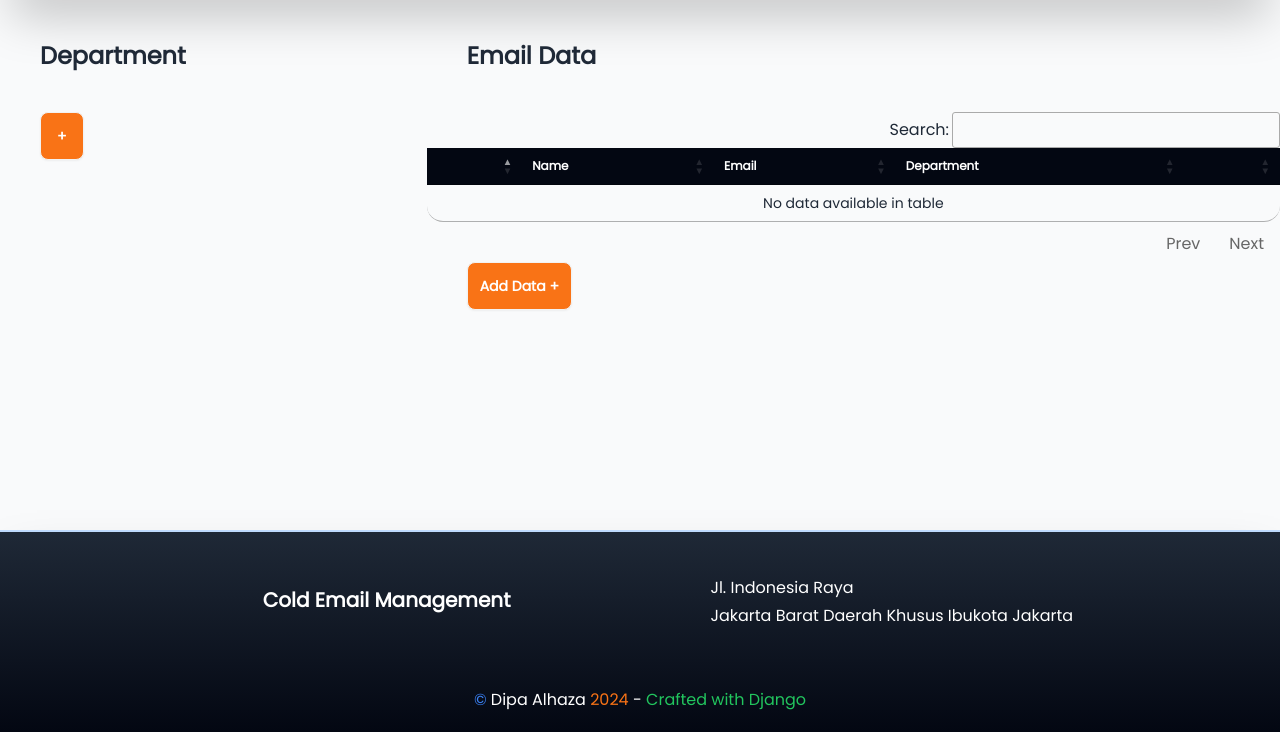
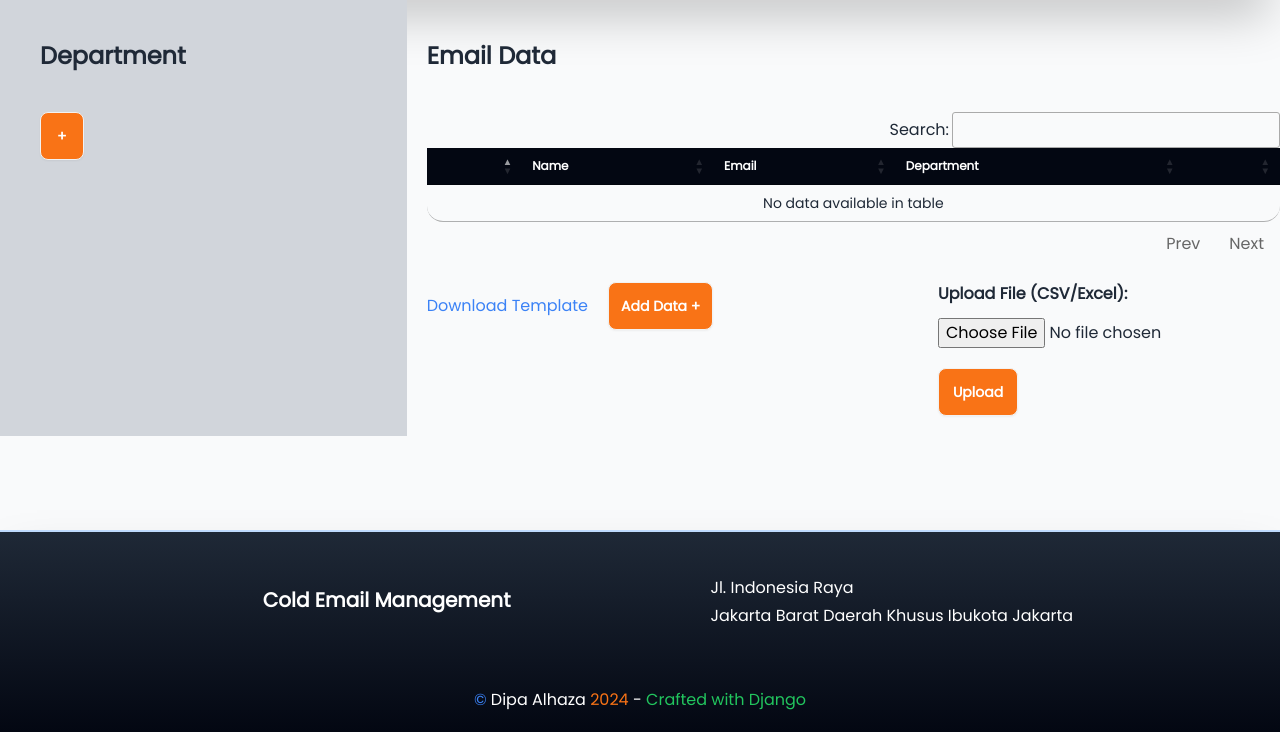
Before and after one commit to dpalhz/cold-email, a Django app: page /email-data/ in a window 1280 px wide. Shown: the part 68-800 px from the top of the page. Run offline with Django 5.2, Linux system fonts and the light colour scheme; the visitor is signed in with stand-in values (Sample User, id 1); data that the repository does not hold is empty; parts of the project's set-up code (start-up, migrations or seed data) failed here and were passed over; some libraries are stand-ins or nearby versions.

Commit message:
feat: add bulking email feature

```diff
--- a/email_data/templates/email_list.html
+++ b/email_data/templates/email_list.html
@@ -3,13 +3,12 @@
 {% endblock meta %} {% block content %}
 
 <div class="grid grid-cols-3">
-  <div>
+  <div class="bg-gray-300 mr-5">
     {% include 'department_list.html' %}
 
   </div>
-
   <div class="col-span-2">
-    <div class="text-2xl font-semibold m-10">Email Data</div>
+    <div class="text-2xl font-semibold m-10 ml-0">Email Data</div>
     <table class="table" id="emailTable">
       <thead class="bg-gray-950 text-white">
         <tr>
@@ -70,17 +69,46 @@
       </div>
     </dialog>
 
-    <a href="{% url 'email_data:email_create' %}"
-      class="btn btn-base bg-orange-500 hover:bg-orange-600 hover:text-orange-100 ml-10 mb-20 text-white rounded-lg p-3">Add
-      Data +</a>
+    <div class="flex gap-5 justify-between items-start my-5">
+      <div class="flex items-center gap-5">
+        <a href="{% url 'email_data:download_template' %}"
+          class="font-regular text-base text-blue-500 hover:underline hover:text-blue-700">
+          Download Template
+        </a>
+
+        <a href="{% url 'email_data:email_create' %}"
+          class="btn btn-base bg-orange-500 hover:bg-orange-600 hover:text-orange-100 text-white rounded-lg p-3">Add
+          Data +</a>
+      </div>
+
+
+      <div>
+        <form method="post" class="flex flex-col gap-5" enctype="multipart/form-data"
+          action="{% url 'email_data:bulk_add_email' %}">
+          {% csrf_token %}
+          <div class="flex flex-col gap-3">
+            <label for="file" class="font-semibold">Upload File (CSV/Excel):</label>
+            <input type="file" name="file" id="file" required>
+          </div>
+          <button
+            class="btn btn-base bg-orange-500 hover:bg-orange-600 hover:text-orange-100 text-white rounded-lg p-3 w-20"
+            type="submit">Upload</button>
+        </form>
+
+
+
+        {% if messages %}
+        <ul>
+          {% for message in messages %}
+          <li {% if message.tags %} class="{{ message.tags }}" {% endif %}>{{ message }}</li>
+          {% endfor %}
+        </ul>
+        {% endif %}
+      </div>
+    </div>
 
 
   </div>
-
-
-
-
-
 </div>
 
 
@@ -90,7 +118,7 @@
 
 <style>
   .dt-container {
-    margin: 2.5rem;
+    margin-right: 2.5rem;
   }
 
   .dataTables_wrapper .dataTables_paginate .paginate_button {
--- a/email_data/urls.py
+++ b/email_data/urls.py
@@ -13,4 +13,6 @@ urlpatterns = [
     path('department/create/', views.create_department, name='department_create'),
     path('department/edit/<uuid:pk>/', views.edit_department, name='department_edit'),
     path('department/delete/<uuid:pk>/', views.delete_department, name='department_delete'),
+    path('bulk-add-email/', views.bulk_add_email, name='bulk_add_email'),
+    path('download-template/', views.download_template, name='download_template'),
 ]
--- a/email_data/views.py
+++ b/email_data/views.py
@@ -1,7 +1,13 @@
 from django.shortcuts import render, get_object_or_404, redirect
-from django.http import JsonResponse
+from django.http import JsonResponse, HttpResponse
 from .models import EmailData, Department
 from django.contrib.admin.views.decorators import staff_member_required
+
+from django.contrib import messages
+import pandas as pd
+from django.core.files.storage import default_storage
+import os
+
 
 from .forms import EmailDataForm, DepartmentForm
 @staff_member_required(login_url='/auth/login/')
@@ -93,3 +99,63 @@ def get_all_emails(request):
 def get_emails_by_department(request, department):
     emails = EmailData.objects.filter(group=department).values('nama', 'email', 'created_at', 'updated_at', 'group')
     return JsonResponse(list(emails), safe=False)
+
+
+def bulk_add_email(request):
+    if request.method == "POST":
+        file = request.FILES.get('file')
+        if not file:
+            messages.error(request, "No file uploaded.")
+            return redirect('email_data:email_list')
+
+        file_extension = os.path.splitext(file.name)[1].lower()
+        if file_extension not in ['.csv', '.xls', '.xlsx']:
+            messages.error(request, "Unsupported file format. Please upload a CSV or Excel file.")
+            return redirect('email_data:email_list')
+
+        try:
+            # Process the file directly from memory
+            if file_extension == '.csv':
+                df = pd.read_csv(file)
+            else:  # Assuming it's an Excel file
+                df = pd.read_excel(file)
+
+            # Validate the columns
+            required_columns = {'nama', 'email', 'department'}
+            if not required_columns.issubset(df.columns):
+                messages.error(request, "The uploaded file is missing required columns.")
+                return redirect('email_data:email_list')
+
+            for _, row in df.iterrows():
+                department_name = row.get('department', '')
+                department, created = Department.objects.get_or_create(nama=department_name)
+                EmailData.objects.create(
+                    nama=row.get('nama', ''),
+                    email=row.get('email', ''),
+                    department=department
+                )
+
+            messages.success(request, "Emails added successfully!")
+
+        except Exception as e:
+            messages.error(request, f"An error occurred: {e}")
+
+    return redirect('email_data:email_list')
+
+
+
+def download_template(request):
+    # Create a DataFrame for the Excel template
+    data = {
+        'nama': ['John Doe', 'Jane Smith'],
+        'email': ['john@example.com', 'jane@example.com'],
+        'department': ['IT', 'HR']
+    }
+    df = pd.DataFrame(data)
+
+    # Convert DataFrame to an Excel file in memory
+    response = HttpResponse(content_type='application/vnd.openxmlformats-officedocument.spreadsheetml.sheet')
+    response['Content-Disposition'] = 'attachment; filename=email_template.xlsx'
+    df.to_excel(response, index=False)
+
+    return response
--- a/generator_message/views.py
+++ b/generator_message/views.py
@@ -56,7 +56,7 @@ def send_to_openai(user_input):
             {"role": "system", "content": "You are a helpful assistant."},
             {"role": "user", "content": prompt_text}
         ],
-        stream=True
+        # stream=True
     )
 
     return response
@@ -81,8 +81,10 @@ def chat(request):
     return JsonResponse({'response': 'Invalid request'}, status=400)
 
 from sendingemail.forms import EmailScheduleForm
+from email_data.models import Department
 
 @staff_member_required(login_url='/auth/login/')
 def generator_view(request):
     form = EmailScheduleForm()
-    return render(request, 'generator.html', {'form': form})
+    departments = Department.objects.all()
+    return render(request, 'generator.html', {'form': form, 'departments': departments})
--- a/theme/static/css/dist/styles.css
+++ b/theme/static/css/dist/styles.css
@@ -2945,12 +2945,12 @@ details.collapse summary::-webkit-details-marker{
   bottom: 0px;
 }
 
+.left-0{
+  left: 0px;
+}
+
 .right-0{
   right: 0px;
-}
-
-.left-0{
-  left: 0px;
 }
 
 .top-full{
@@ -3018,14 +3018,14 @@ details.collapse summary::-webkit-details-marker{
   margin-bottom: 0.5rem;
 }
 
-.mb-20{
-  margin-bottom: 5rem;
-}
-
 .mb-4{
   margin-bottom: 1rem;
 }
 
+.ml-0{
+  margin-left: 0px;
+}
+
 .ml-10{
   margin-left: 2.5rem;
 }
@@ -3054,6 +3054,10 @@ details.collapse summary::-webkit-details-marker{
   margin-top: 1.25rem;
 }
 
+.mr-5{
+  margin-right: 1.25rem;
+}
+
 .box-border{
   box-sizing: border-box;
 }
@@ -3096,6 +3100,10 @@ details.collapse summary::-webkit-details-marker{
 
 .w-1\/4{
   width: 25%;
+}
+
+.w-20{
+  width: 5rem;
 }
 
 .w-3\/4{
@@ -3156,6 +3164,10 @@ details.collapse summary::-webkit-details-marker{
   align-content: flex-start;
 }
 
+.items-start{
+  align-items: flex-start;
+}
+
 .items-center{
   align-items: center;
 }
@@ -3182,6 +3194,10 @@ details.collapse summary::-webkit-details-marker{
 
 .gap-2{
   gap: 0.5rem;
+}
+
+.gap-3{
+  gap: 0.75rem;
 }
 
 .gap-4{
@@ -3290,6 +3306,16 @@ details.collapse summary::-webkit-details-marker{
   background-color: rgb(255 255 255 / var(--tw-bg-opacity));
 }
 
+.bg-gray-200{
+  --tw-bg-opacity: 1;
+  background-color: rgb(229 231 235 / var(--tw-bg-opacity));
+}
+
+.bg-gray-300{
+  --tw-bg-opacity: 1;
+  background-color: rgb(209 213 219 / var(--tw-bg-opacity));
+}
+
 .bg-gradient-to-b{
   background-image: linear-gradient(to bottom, var(--tw-gradient-stops));
 }
@@ -3332,6 +3358,10 @@ details.collapse summary::-webkit-details-marker{
 
 .p-6{
   padding: 1.5rem;
+}
+
+.p-5{
+  padding: 1.25rem;
 }
 
 .px-1{
@@ -3599,6 +3629,11 @@ details.collapse summary::-webkit-details-marker{
   background-color: rgb(185 28 28 / var(--tw-bg-opacity));
 }
 
+.hover\:text-blue-700:hover{
+  --tw-text-opacity: 1;
+  color: rgb(29 78 216 / var(--tw-text-opacity));
+}
+
 .hover\:text-orange-100:hover{
   --tw-text-opacity: 1;
   color: rgb(255 237 213 / var(--tw-text-opacity));
@@ -3609,8 +3644,8 @@ details.collapse summary::-webkit-details-marker{
   color: rgb(254 226 226 / var(--tw-text-opacity));
 }
 
-.hover\:opacity-100:hover{
-  opacity: 1;
+.hover\:underline:hover{
+  text-decoration-line: underline;
 }
 
 .focus\:border-orange-600:focus{
```
Also changed, not shown: generator_message/templates/generator.html (+4 -5 lines), sendingemail/templates/email_template.html (+19 -21 lines), sendingemail/templates/images/LogoNama.png (deleted).
